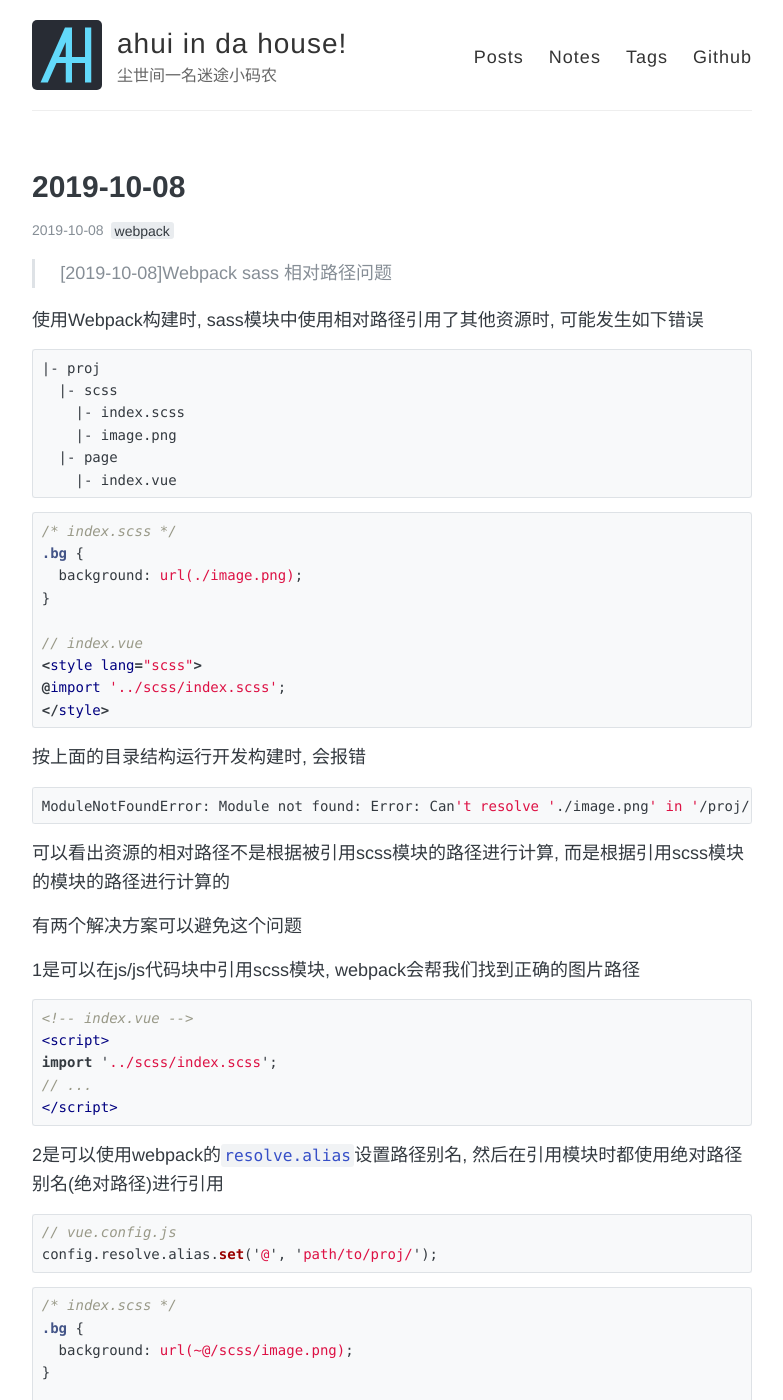
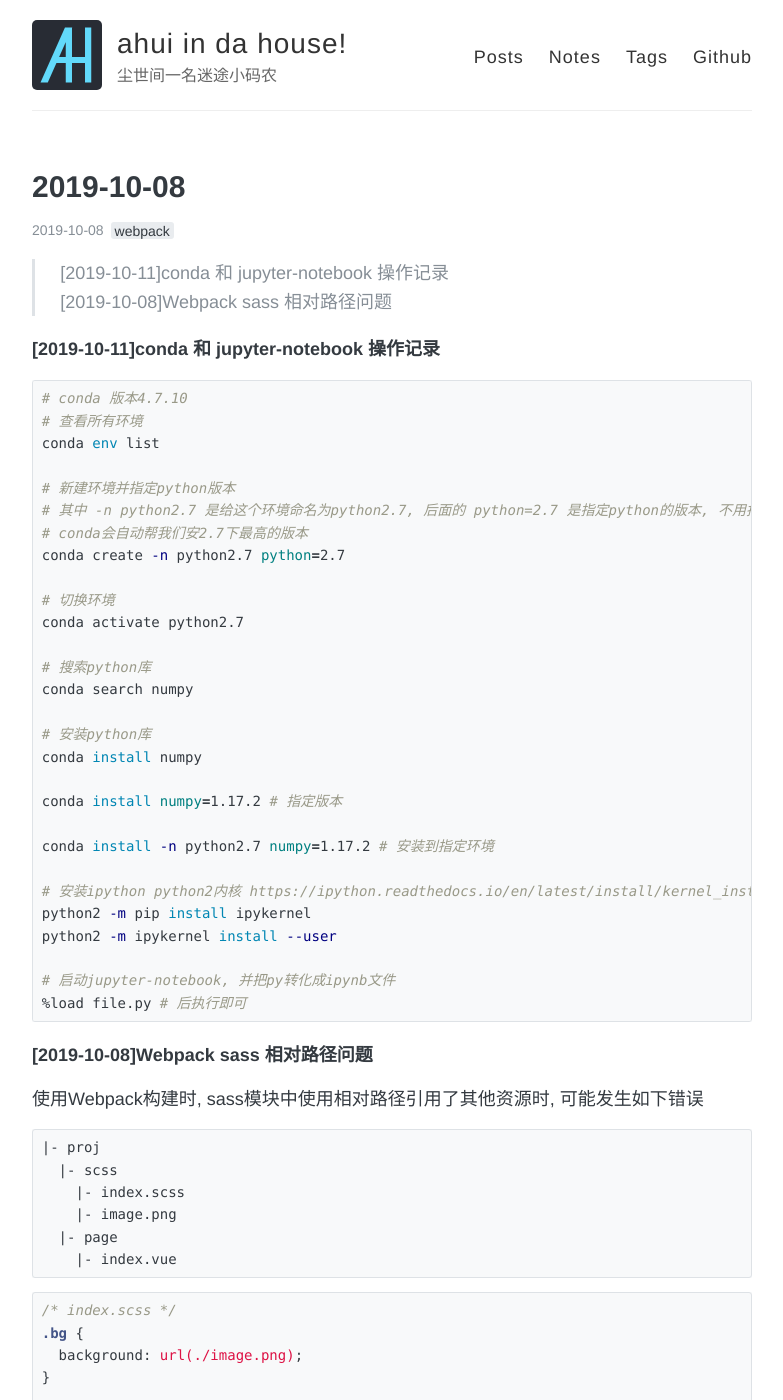
Before and after one commit to funkyLover/blog, a Jekyll site: the page built from notes/_posts/2019-10-08-notes.md, in a window 1280 px wide and 1400 px high. Shown: the whole window, without its empty margins (248-1031 px from the left). Built offline with Jekyll 4.4.1, drawn with Linux system fonts in a browser that asks for light colours; comment, search, counter and statistics services are not loaded.

Commit message:
[note]add

````diff
--- a/notes/_posts/2019-10-08-notes.md
+++ b/notes/_posts/2019-10-08-notes.md
@@ -7,7 +7,43 @@ comments: true
 share: true
 ---
 
+> [2019-10-11]conda 和 jupyter-notebook 操作记录 <br>
 > [2019-10-08]Webpack sass 相对路径问题 <br>
+
+##### [2019-10-11]conda 和 jupyter-notebook 操作记录
+
+```bash
+# conda 版本4.7.10
+# 查看所有环境
+conda env list
+
+# 新建环境并指定python版本
+# 其中 -n python2.7 是给这个环境命名为python2.7, 后面的 python=2.7 是指定python的版本, 不用指定2.7.x
+# conda会自动帮我们安2.7下最高的版本
+conda create -n python2.7 python=2.7
+
+# 切换环境
+conda activate python2.7
+
+# 搜索python库
+conda search numpy
+
+# 安装python库
+conda install numpy
+
+conda install numpy=1.17.2 # 指定版本
+
+conda install -n python2.7 numpy=1.17.2 # 安装到指定环境
+
+# 安装ipython python2内核 https://ipython.readthedocs.io/en/latest/install/kernel_install.html
+python2 -m pip install ipykernel
+python2 -m ipykernel install --user
+
+# 启动jupyter-notebook, 并把py转化成ipynb文件
+%load file.py # 后执行即可
+```
+
+##### [2019-10-08]Webpack sass 相对路径问题
 
 使用Webpack构建时, sass模块中使用相对路径引用了其他资源时, 可能发生如下错误
 
````
